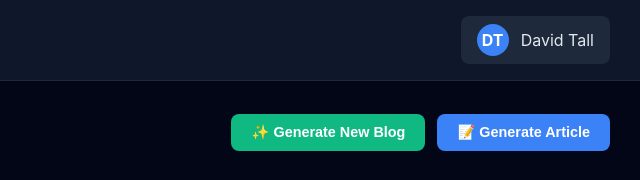
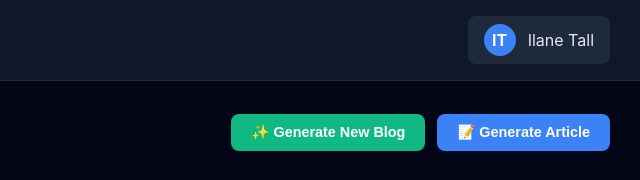
Before and after one commit to ilanetall-boop/usine-a-blog-dashboard, a plain HTML site: page pro.html in a window 1280 px wide. Shown: the top 180 px of the page, 640-1280 px from the left. Drawn offline with nearby package versions, Linux system fonts and the light colour scheme.

Commit message:
fix: Update user profile to Ilane Tall

```diff
--- a/pro.html
+++ b/pro.html
@@ -443,8 +443,8 @@
         </div>
         <div class="topbar-right">
             <div class="user-profile">
-                <div class="avatar">DT</div>
-                <span>David Tall</span>
+                <div class="avatar">IT</div>
+                <span>Ilane Tall</span>
             </div>
         </div>
     </div>
```
